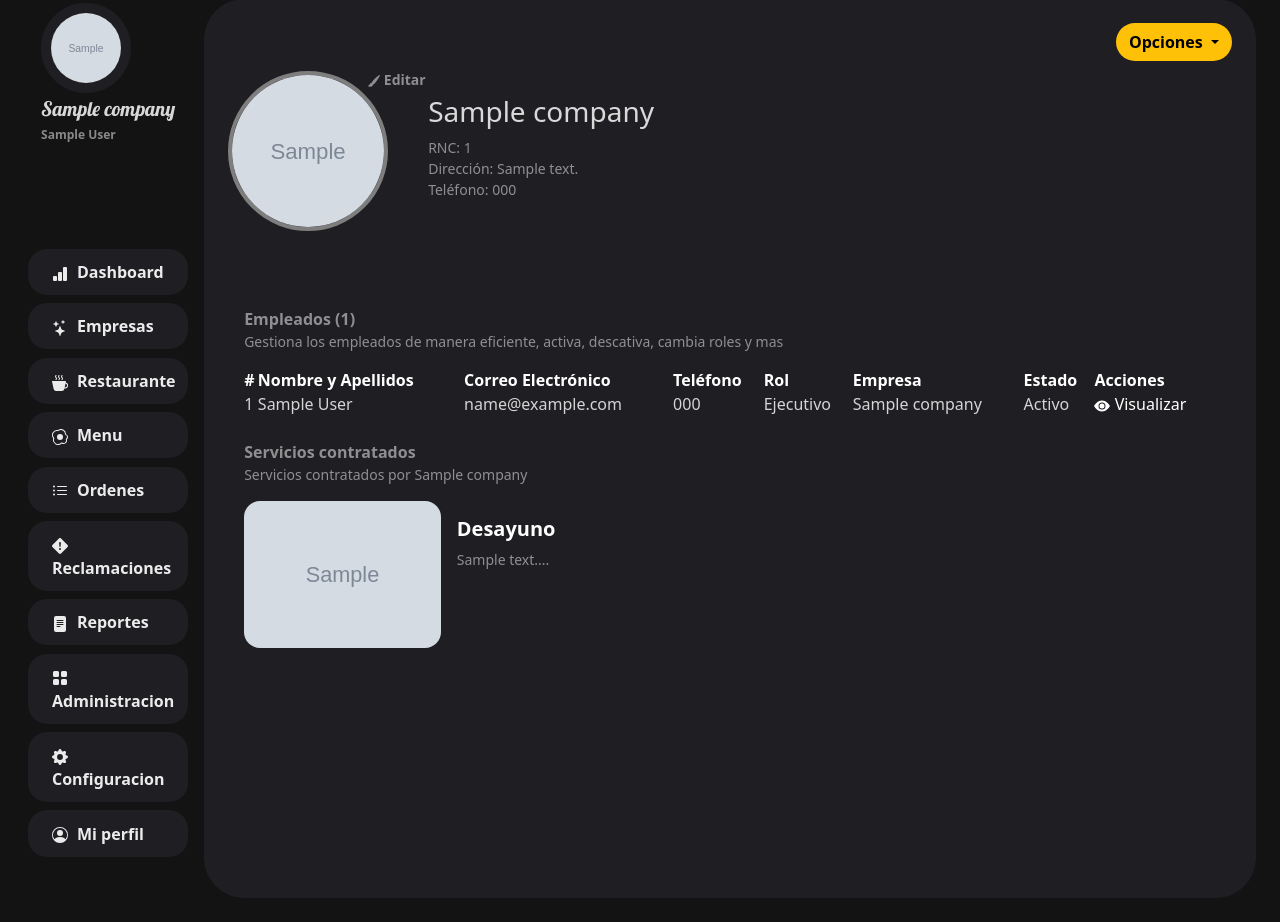
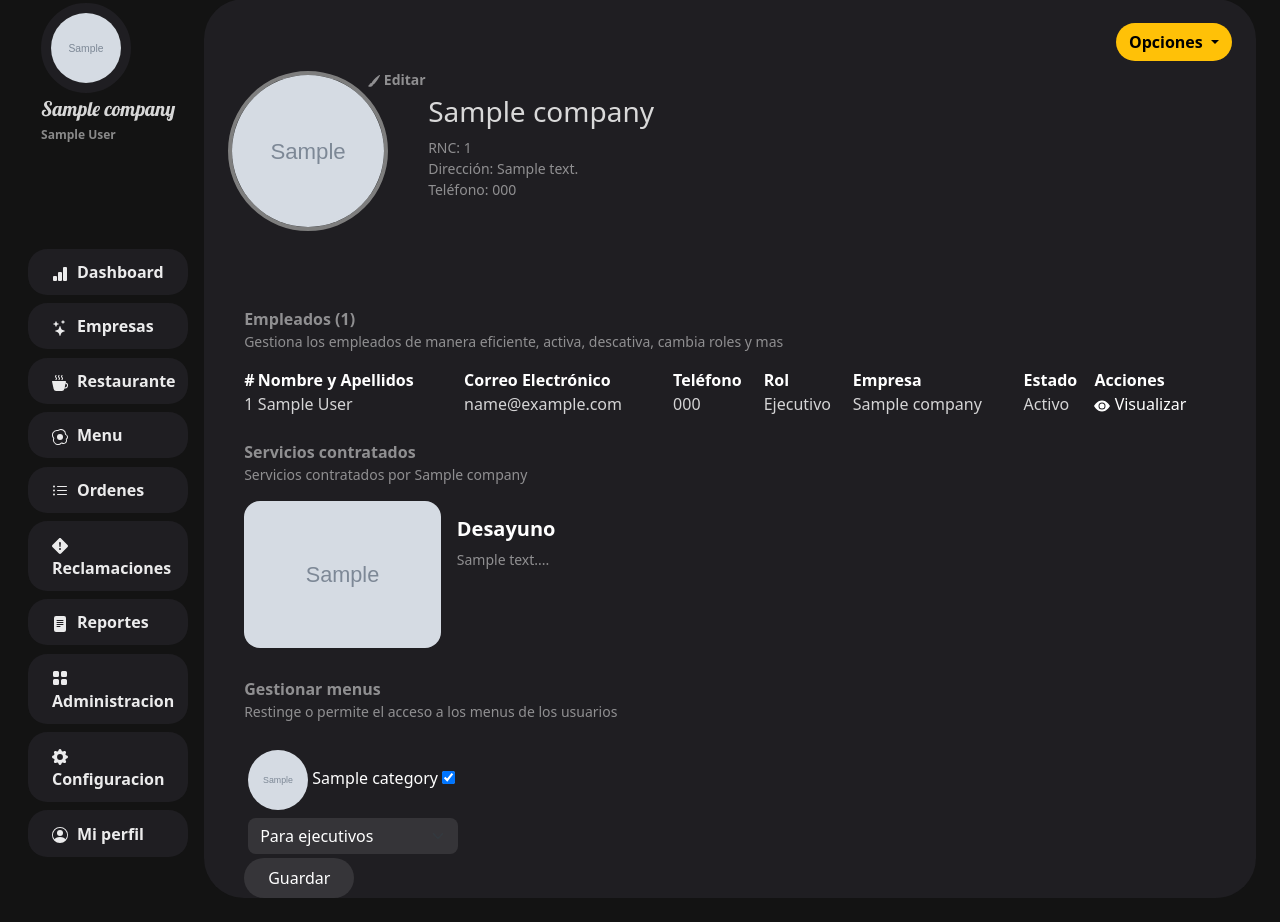
Before and after one commit to the-wandy-olivares/EasyFood, a Django app: page /company/profile-company/1 in a window 1280 px wide. Shown: the part 25-947 px from the top of the page. Run offline with Django 5.2, Linux system fonts and the light colour scheme; a user stored in the database is signed in; tables that the repository leaves empty hold one stand-in row (values such as "Sample post"); grey boxes marked "Sample" are stand-in pictures; some web fonts are replaced.

Commit message:
Añadir campos 'is_active' y 'role' al modelo MenuChoices, y agregar lógica para gestionar la activación de menús en la vista del perfil de la empresa

```diff
--- a/EasyFood/Company/models.py
+++ b/EasyFood/Company/models.py
@@ -1,5 +1,6 @@
 from django.db import models
 from django.contrib.auth.models import User
+import datetime
 
 class Company(models.Model):
       SERVICE_OPTIONS = [
@@ -14,6 +15,9 @@ class Company(models.Model):
       address = models.TextField(verbose_name="Address", blank=True)
       phone = models.CharField(max_length=15, verbose_name="Phone", blank=True)
       email = models.EmailField(verbose_name="Email Address", blank=True)
+
+
+      date = models.DateTimeField(default=datetime.datetime(2024, 12, 3, 0, 0), auto_now_add=False)
 
 
       representative = models.CharField(max_length=255, verbose_name="Principal reprentante", blank=True)
@@ -163,8 +167,17 @@ class Category(models.Model):
 
 # Los menus son categorías, lo que sucede es que se hicieron unas modificaciones a como se manejan los menus sorry si no he resuelto esto, les juro que es un error mio y estoy consciente, per es facil de enternder los menus del templates son categorias y cada plato esta relacionado con la categoría (Menu)
 class MenuChoices(models.Model):
+      ROLE_OPTIONS = [
+                  ('ejecutivo', 'Ejecutivo'),
+                  ('estandar', 'Estandar'),
+      ]
+
       menu = models.ForeignKey(Category, on_delete=models.CASCADE, related_name="choices_menu", blank=True, null=True)  # Relacionado con el menú seleccionado
       company = models.ForeignKey('Company', on_delete=models.CASCADE, related_name="choices_company", blank=True, null=True)  # Relacionado con la empresa seleccion
+      role = models.CharField(max_length=10, choices=ROLE_OPTIONS, verbose_name="Role", blank=True, default='estandar')
+
+      is_active = models.BooleanField(default=True)
+
 
       def __str__(self):
             return f"{self.company.name} - {self.menu.name}"
--- a/EasyFood/Company/templates/company/limitation-acces/no-acces-to-view.html
+++ b/EasyFood/Company/templates/company/limitation-acces/no-acces-to-view.html
@@ -41,7 +41,7 @@
                   Para acceder a esta sección, por favor contacta al administrador del sistema para obtener más información o para solicitar los permisos necesarios
             </p>
             <div class="w-100 d-flex justify-content-end">
-                  <a href="" class="btn bg-white bg-opacity-10 rounded-4 text-white" style="font-weight: bold;">
+                  <a href="{% url "company:my-profile" %}" class="btn bg-white bg-opacity-10 rounded-4 text-white" style="font-weight: bold;">
                         <svg xmlns="http://www.w3.org/2000/svg" width="16" height="16" fill="currentColor" class="bi bi-person-circle" viewBox="0 0 16 16">
                               <path d="M11 6a3 3 0 1 1-6 0 3 3 0 0 1 6 0"/>
                               <path fill-rule="evenodd" d="M0 8a8 8 0 1 1 16 0A8 8 0 0 1 0 8m8-7a7 7 0 0 0-5.468 11.37C3.242 11.226 4.805 10 8 10s4.757 1.225 5.468 2.37A7 7 0 0 0 8 1"/>
--- a/EasyFood/Company/templates/company/profile-company.html
+++ b/EasyFood/Company/templates/company/profile-company.html
@@ -120,7 +120,39 @@
                               <span class='text-white-50'> No hay servicios contratados <span>
                         </strong>
                   {% endif %}
+                  <strong class='mt-4'>
+                        <span class='text-white-50'> Gestionar menus <span>
+                  </strong>
+                  <p class="text-white-50">
+                        Restinge o permite el acceso a los menus de los usuarios
+                  </p>
 
+
+                  <form action="" method="post">
+                        {% csrf_token %}
+                  <div class='d-flex w-100 overflow-auto'>
+                        {% if menus_choices %}
+                              {% for m in menus_choices %}
+                              <div style='width: 210px;' class='m-1 mt-1'>
+                                    {% if m.menu.img %}
+                                          <img src="{{m.menu.img.url}}" class=' mb-2 mt-2 rounded-circle' style='width: 60px; height: 60px;'  alt="">
+                                    {% endif %}
+                                     {{m.menu.name}}
+                                    <input type="checkbox" name="menus" value="{{m.id}}" {% if m.is_active %} checked {% endif %} class='rounded-circle' style='border-radius: 50% !important;'>
+                                      <select name="role_{{m.id}}" class="form-select border-0 text-white bg-white bg-opacity-10 rounded-3">
+                                                <option value="ejecutivo" {% if m.role == 'ejecutivo' %}selected{% endif %}>Para ejecutivos</option>
+                                                <option value="estandar" {% if m.role == 'estandar' %}selected{% endif %}>Para estandar</option>
+                                      </select>
+                              </div>
+                              {% endfor %}
+                              {% endif %}
+                        </div>
+                        <div>
+                              <button class='btn text-white border-0 me-3 rounded-5 p-2 pe-4 ps-4 bg-white bg-opacity-10'>
+                                    Guardar
+                              </button>
+                        </div>
+                  </form>
 
 {% comment %}
                   <!-- Configuración de Menús -->
--- a/EasyFood/Company/views.py
+++ b/EasyFood/Company/views.py
@@ -139,6 +139,7 @@ class ProfileCompany(DetailView):
             context['total_billed'] = total_billed
             context['total_paid'] = total_paid
             context['total_pending'] = total_billed - total_paid  # Monto pendiente
+            context['menus_choices'] = models.MenuChoices.objects.filter(company=company)
 
             return context
 
@@ -152,6 +153,21 @@ class ProfileCompany(DetailView):
                   return redirect(reverse('company:logins'))
             return super().get(request, *args, **kwargs)
 
+
+      def post(self, request, *args, **kwargs):
+            menus_selected = request.POST.getlist('menus')  # Menús seleccionados
+            all_menus = models.MenuChoices.objects.filter(company_id=self.kwargs['pk'])  # Todos los menús relacionados
+
+            for menu in all_menus:
+                  if str(menu.id) in menus_selected:  # Si el menú está seleccionado
+                        role = request.POST.get(f'role_{menu.id}')
+                        menu.is_active = True
+                        menu.role = role
+                  else:  # Si el menú no está seleccionado
+                        menu.is_active = False
+                  menu.save()
+
+            return redirect(reverse('company:profile-company', kwargs={'pk': self.kwargs['pk']}))
 
 # Empleados
 @method_decorator(Check_Role, name='dispatch')
--- a/EasyFood/Food/templates/food/base/base.html
+++ b/EasyFood/Food/templates/food/base/base.html
@@ -9,11 +9,11 @@
         <link href="https://cdn.jsdelivr.net/npm/bootstrap@5.3.3/dist/css/bootstrap.min.css"
         rel="stylesheet" integrity="sha384-QWTKZyjpPEjISv5WaRU9OFeRpok6YctnYmDr5pNlyT2bRjXh0JMhjY6hW+ALEwIH"
         crossorigin="anonymous">
-        {% if request.user.configuration_app %}
-            {% if request.user.configuration_app.animations == True %}
+        <!-- {% if request.user.configuration_app %}
+            {% if request.user.configuration_app.animations == True %} -->
                 <link href="https://unpkg.com/aos@2.3.1/dist/aos.css" rel="stylesheet">
-            {% endif %}
-        {% endif %}
+            <!-- {% endif %}
+        {% endif %} -->
         <link rel="stylesheet" href="{% static 'css/base.css' %}">
     </head>
     {% include "food/componentes/load-masive-users.html" %}
--- a/EasyFood/Food/views.py
+++ b/EasyFood/Food/views.py
@@ -43,7 +43,8 @@ class Restaurant(TemplateView):
 
       def get_context_data(self, **kwargs):
             context = super().get_context_data(**kwargs)
-            context['categorias'] = models.MenuChoices.objects.filter(company=self.request.user.employee_profile.company)
+            context['categorias'] = models.MenuChoices.objects.filter(company=self.request.user.employee_profile.company, role=self.request.user.employee_profile.role, is_active=True)
+            print(self.request.user.employee_profile.role)
             categoria_id = self.request.GET.get('id')
             if categoria_id:
                   context['platos'] = models.Category.objects.get(id=categoria_id)
```
Also changed, not shown: EasyFood/Food/templates/food/componentes/grafico-up.html (+10 -4 lines), EasyFood/Company/migrations/0044_company_date.py (added), EasyFood/Company/migrations/0045_menuchoices_role.py (added), EasyFood/Company/migrations/0046_menuchoices_is_active.py (added), EasyFood/Food/templates/food/dashboard.html (indentation only).
